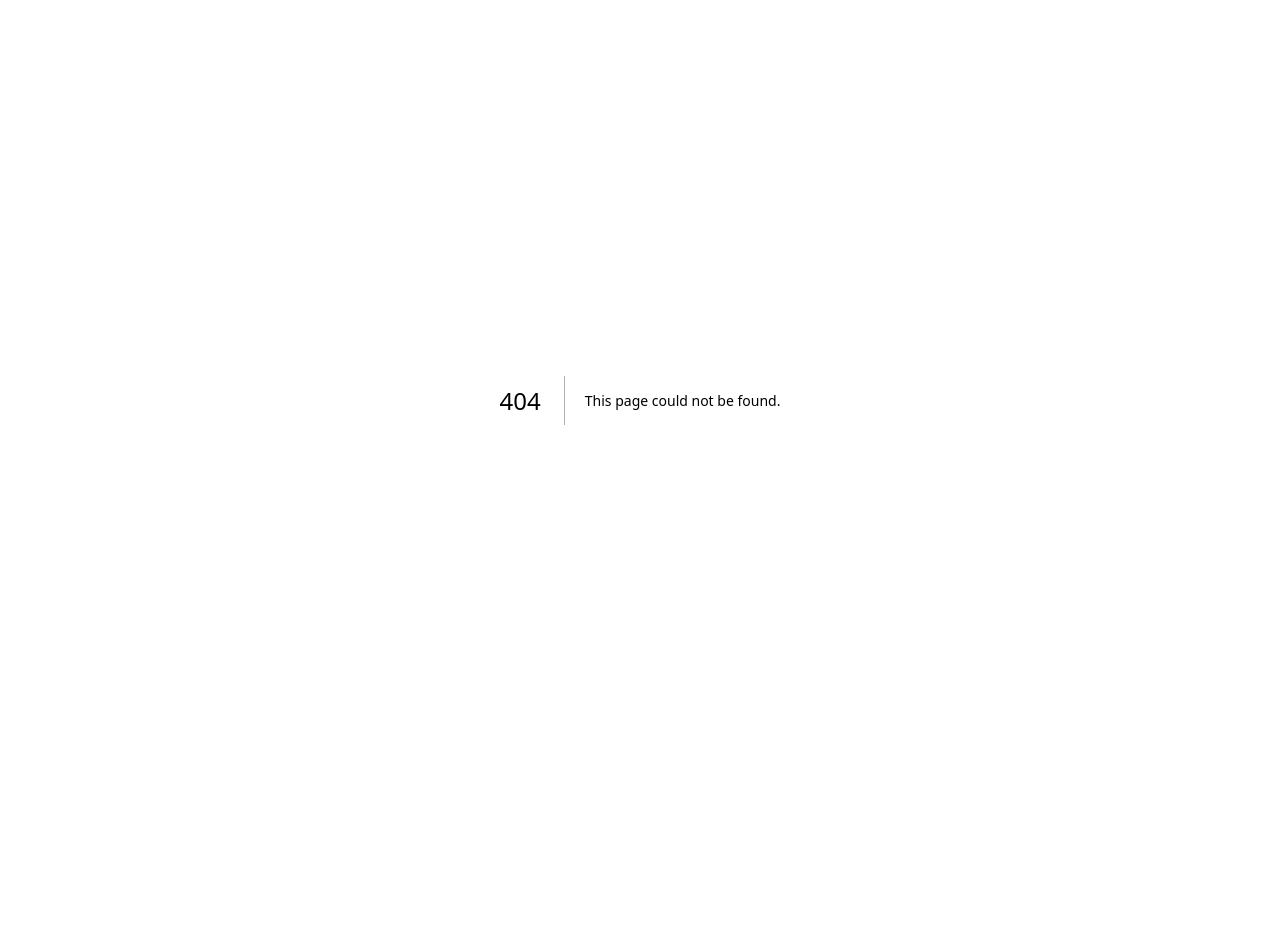
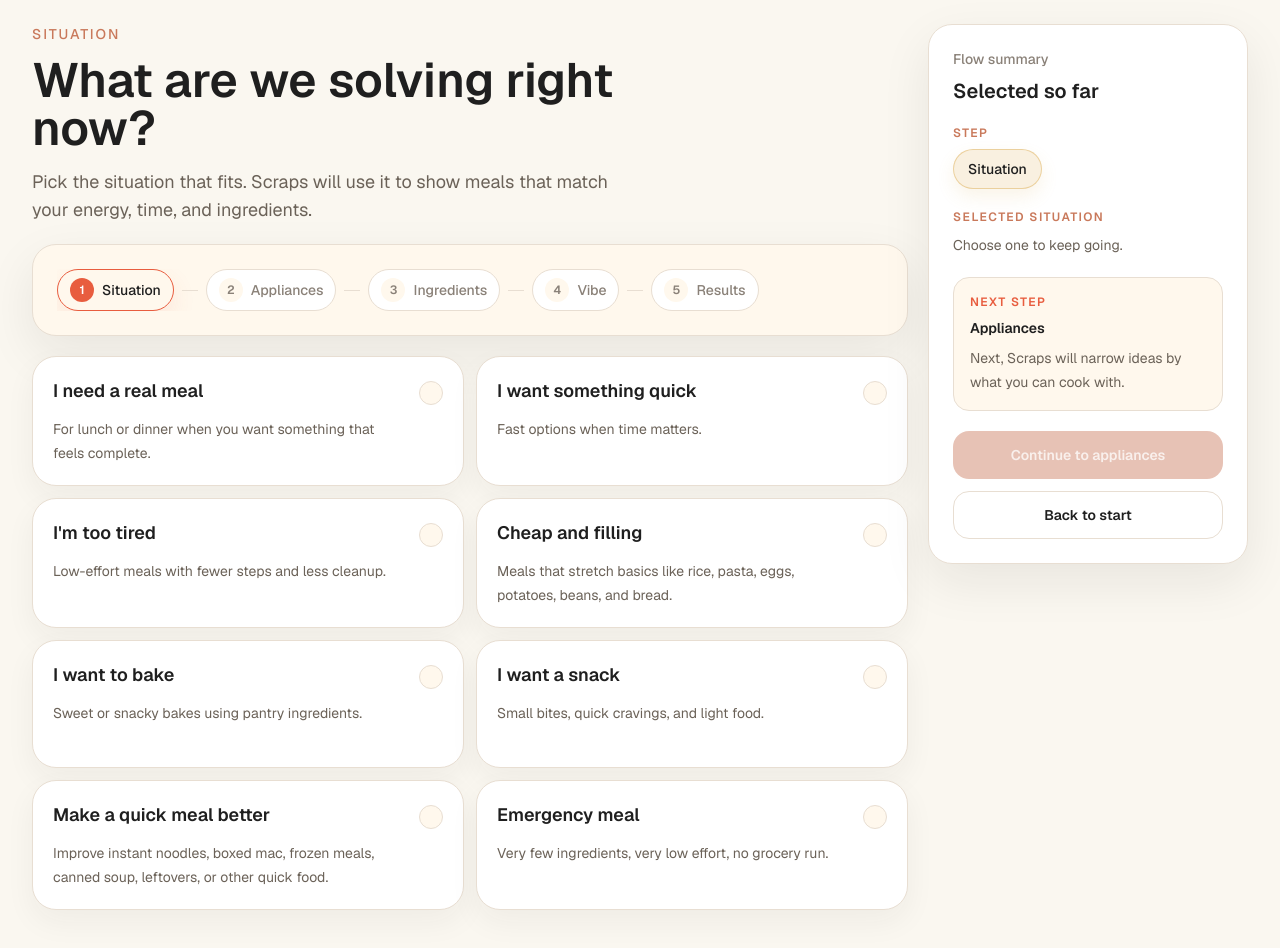
Before and after one commit to thejosht/scraps, a Next.js app: page /cook in a window 1280 px wide. Before the commit this address had no page. Before the commit the page ends 800 px from the top, so only its background shows below. Built offline with nearby package versions, Linux system fonts and the light colour scheme.

Commit message:
Add food situation selection

```diff
--- /dev/null
+++ b/src/app/cook/appliances/page.tsx
@@ -0,0 +1,22 @@
+import { AppShell, PageHeader, StepProgress } from "@/components/layout";
+import { SecondaryButton, SurfaceCard } from "@/components/ui";
+
+export default function AppliancesPlaceholderPage() {
+  return (
+    <AppShell showBottomNav={false} showDesktopNav={false}>
+      <div className="space-y-5">
+        <PageHeader
+          eyebrow="Appliances"
+          title="Appliance selection coming next."
+          description="This placeholder keeps the flow target in place without building the appliance screen yet."
+        />
+        <SurfaceCard warm className="p-5 sm:p-6">
+          <StepProgress currentStep={2} />
+          <div className="mt-6">
+            <SecondaryButton href="/cook">Back to situation</SecondaryButton>
+          </div>
+        </SurfaceCard>
+      </div>
+    </AppShell>
+  );
+}
--- /dev/null
+++ b/src/app/cook/page.tsx
@@ -0,0 +1,197 @@
+import Link from "next/link";
+import { AppShell, PageHeader, StepProgress } from "@/components/layout";
+import {
+  PrimaryButton,
+  SecondaryButton,
+  SelectableChip,
+  SurfaceCard,
+} from "@/components/ui";
+
+type CookPageProps = {
+  searchParams?: Promise<{
+    situation?: string;
+  }>;
+};
+
+type FoodSituation = {
+  description: string;
+  id: string;
+  title: string;
+};
+
+const foodSituations: FoodSituation[] = [
+  {
+    id: "real-meal",
+    title: "I need a real meal",
+    description:
+      "For lunch or dinner when you want something that feels complete.",
+  },
+  {
+    id: "quick",
+    title: "I want something quick",
+    description: "Fast options when time matters.",
+  },
+  {
+    id: "too-tired",
+    title: "I'm too tired",
+    description: "Low-effort meals with fewer steps and less cleanup.",
+  },
+  {
+    id: "cheap-filling",
+    title: "Cheap and filling",
+    description:
+      "Meals that stretch basics like rice, pasta, eggs, potatoes, beans, and bread.",
+  },
+  {
+    id: "bake",
+    title: "I want to bake",
+    description: "Sweet or snacky bakes using pantry ingredients.",
+  },
+  {
+    id: "snack",
+    title: "I want a snack",
+    description: "Small bites, quick cravings, and light food.",
+  },
+  {
+    id: "upgrade-premade",
+    title: "Make a quick meal better",
+    description:
+      "Improve instant noodles, boxed mac, frozen meals, canned soup, leftovers, or other quick food.",
+  },
+  {
+    id: "emergency",
+    title: "Emergency meal",
+    description: "Very few ingredients, very low effort, no grocery run.",
+  },
+];
+
+export default async function CookPage({ searchParams }: CookPageProps) {
+  const params = await searchParams;
+  const selectedSituation = foodSituations.find(
+    (situation) => situation.id === params?.situation,
+  );
+
+  const summaryPanel = (
+    <SurfaceCard className="p-5">
+      <p className="text-sm font-medium text-text-muted">Flow summary</p>
+      <h2 className="mt-2 text-xl font-semibold text-text-primary">
+        Selected so far
+      </h2>
+
+      <div className="mt-5 space-y-5">
+        <div>
+          <p className="text-xs font-semibold uppercase tracking-[0.12em] text-clay-accent">
+            Step
+          </p>
+          <div className="mt-2">
+            <SelectableChip selected>Situation</SelectableChip>
+          </div>
+        </div>
+
+        <div>
+          <p className="text-xs font-semibold uppercase tracking-[0.12em] text-clay-accent">
+            Selected situation
+          </p>
+          <p className="mt-2 text-sm leading-6 text-text-secondary">
+            {selectedSituation?.title ?? "Choose one to keep going."}
+          </p>
+        </div>
+
+        <div className="rounded-2xl border border-border bg-surface-warm p-4">
+          <p className="text-xs font-semibold uppercase tracking-[0.12em] text-primary-accent">
+            Next step
+          </p>
+          <p className="mt-2 text-sm font-semibold text-text-primary">
+            Appliances
+          </p>
+          <p className="mt-2 text-sm leading-6 text-text-secondary">
+            Next, Scraps will narrow ideas by what you can cook with.
+          </p>
+        </div>
+
+        <div className="grid gap-3">
+          {selectedSituation ? (
+            <PrimaryButton className="w-full" href="/cook/appliances">
+              Continue to appliances
+            </PrimaryButton>
+          ) : (
+            <PrimaryButton className="w-full" disabled>
+              Continue to appliances
+            </PrimaryButton>
+          )}
+          <SecondaryButton className="w-full" href="/">
+            Back to start
+          </SecondaryButton>
+        </div>
+      </div>
+    </SurfaceCard>
+  );
+
+  return (
+    <AppShell
+      rightPanel={summaryPanel}
+      showBottomNav={false}
+      showDesktopNav={false}
+    >
+      <div className="space-y-5">
+        <PageHeader
+          eyebrow="Situation"
+          title="What are we solving right now?"
+          description="Pick the situation that fits. Scraps will use it to show meals that match your energy, time, and ingredients."
+        />
+
+        <SurfaceCard warm className="p-4 sm:p-5">
+          <StepProgress currentStep={1} />
+        </SurfaceCard>
+
+        <section aria-label="Food situation options">
+          <div className="grid gap-3 sm:grid-cols-2 xl:grid-cols-2">
+            {foodSituations.map((situation) => {
+              const isSelected = situation.id === selectedSituation?.id;
+
+              return (
+                <Link
+                  aria-pressed={isSelected}
+                  className={[
+                    "min-h-32 rounded-card border p-5 text-left transition duration-200 ease-out",
+                    "focus-visible:outline-2 focus-visible:outline-offset-2 focus-visible:outline-primary-accent",
+                    isSelected
+                      ? "border-primary-accent bg-surface-warm shadow-[0_16px_36px_rgb(232_93_63/0.14)]"
+                      : "border-border bg-surface shadow-[0_12px_30px_rgb(31_31_31/0.05)] hover:-translate-y-0.5 hover:border-clay-accent hover:bg-surface-warm",
+                  ].join(" ")}
+                  href={`/cook?situation=${situation.id}`}
+                  key={situation.id}
+                  role="button"
+                >
+                  <div className="flex items-start justify-between gap-4">
+                    <div>
+                      <h2 className="text-lg font-semibold text-text-primary">
+                        {situation.title}
+                      </h2>
+                      <p className="mt-3 text-sm leading-6 text-text-secondary">
+                        {situation.description}
+                      </p>
+                    </div>
+                    <span
+                      className={[
+                        "mt-1 grid size-6 shrink-0 place-items-center rounded-full border",
+                        isSelected
+                          ? "border-primary-accent bg-primary-accent"
+                          : "border-border bg-surface-warm",
+                      ].join(" ")}
+                      aria-hidden="true"
+                    >
+                      {isSelected ? (
+                        <span className="size-2 rounded-full bg-white" />
+                      ) : null}
+                    </span>
+                  </div>
+                </Link>
+              );
+            })}
+          </div>
+        </section>
+      </div>
+    </AppShell>
+  );
+}
--- a/src/app/page.tsx
+++ b/src/app/page.tsx
@@ -1,5 +1,6 @@
 import { IngredientBubble } from "@/components/bubbles";
 import { AppShell } from "@/components/layout";
+import Link from "next/link";
 import {
   PrimaryButton,
   SecondaryButton,
@@ -113,19 +114,19 @@
               </p>
 
               <div className="mt-7 grid gap-3 sm:grid-cols-[1fr_1fr] xl:max-w-xl">
-                <PrimaryButton className="w-full">
+                <PrimaryButton className="w-full" href="/cook">
                   Start with what I have
                 </PrimaryButton>
-                <SecondaryButton className="w-full">
-                  Upgrade something frozen
+                <SecondaryButton className="w-full" href="/cook">
+                  Make a quick meal better
                 </SecondaryButton>
               </div>
-              <button
-                className="mt-4 min-h-11 rounded-2xl px-1 text-left text-sm font-semibold text-text-secondary transition hover:text-primary-accent focus-visible:outline-2 focus-visible:outline-offset-2 focus-visible:outline-primary-accent"
-                type="button"
+              <Link
+                className="mt-4 inline-flex min-h-11 items-center rounded-2xl px-1 text-left text-sm font-semibold text-text-secondary transition hover:text-primary-accent focus-visible:outline-2 focus-visible:outline-offset-2 focus-visible:outline-primary-accent"
+                href="/cook"
               >
                 Too tired, show easy meals
-              </button>
+              </Link>
             </div>
 
             <div className="rounded-card border border-border bg-surface/70 p-4 shadow-[0_18px_42px_rgb(31_31_31/0.06)] sm:p-5">
--- a/src/components/layout/AppShell.tsx
+++ b/src/components/layout/AppShell.tsx
@@ -1,7 +1,6 @@
 import type { ReactNode } from "react";
 import { SurfaceCard } from "@/components/ui";
 import { BottomNav } from "./BottomNav";
-import { DesktopShell } from "./DesktopShell";
 import { PageHeader } from "./PageHeader";
 
 type AppShellProps = {
@@ -70,18 +69,33 @@
       ].join(" ")}
     >
       <div className="mx-auto w-full max-w-7xl">
-        <div className="space-y-5 lg:hidden">
-          {header}
-          <div className="grid gap-5">{children}</div>
-          {rightPanel ? <div>{rightPanel}</div> : null}
-        </div>
-
-        <DesktopShell leftPanel={resolvedLeftPanel} rightPanel={rightPanel}>
-          <div className="space-y-5">
+        <div
+          className={[
+            "grid w-full gap-5",
+            resolvedLeftPanel && rightPanel
+              ? "lg:grid-cols-[15rem_minmax(0,1fr)_20rem]"
+              : resolvedLeftPanel
+                ? "lg:grid-cols-[15rem_minmax(0,1fr)]"
+                : rightPanel
+                  ? "lg:grid-cols-[minmax(0,1fr)_20rem]"
+                  : "lg:grid-cols-1",
+          ].join(" ")}
+        >
+          {resolvedLeftPanel ? (
+            <aside className="hidden min-w-0 self-start lg:sticky lg:top-6 lg:block">
+              {resolvedLeftPanel}
+            </aside>
+          ) : null}
+          <div className="min-w-0 space-y-5">
             {header}
             {children}
           </div>
-        </DesktopShell>
+          {rightPanel ? (
+            <aside className="min-w-0 self-start lg:sticky lg:top-6">
+              {rightPanel}
+            </aside>
+          ) : null}
+        </div>
       </div>
       {showBottomNav ? <BottomNav /> : null}
     </main>
--- a/src/components/ui/PrimaryButton.tsx
+++ b/src/components/ui/PrimaryButton.tsx
@@ -1,34 +1,48 @@
 "use client";
 
 import type { ButtonHTMLAttributes, ReactNode } from "react";
+import Link from "next/link";
 
 type PrimaryButtonProps = {
   children: ReactNode;
   className?: string;
   disabled?: boolean;
+  href?: string;
   onClick?: ButtonHTMLAttributes<HTMLButtonElement>["onClick"];
   type?: ButtonHTMLAttributes<HTMLButtonElement>["type"];
 };
+
+const primaryButtonClassName = [
+  "inline-flex min-h-12 items-center justify-center rounded-2xl",
+  "bg-primary-accent px-5 text-sm font-semibold text-white",
+  "shadow-[0_12px_26px_rgb(232_93_63/0.22)]",
+  "transition duration-200 ease-out",
+  "hover:bg-primary-accent-dark hover:shadow-[0_14px_30px_rgb(201_72_50/0.20)]",
+  "focus-visible:outline-2 focus-visible:outline-offset-2 focus-visible:outline-primary-accent",
+  "disabled:cursor-not-allowed disabled:bg-clay-accent/45 disabled:text-white/75 disabled:shadow-none",
+].join(" ");
 
 export function PrimaryButton({
   children,
   className = "",
   disabled = false,
+  href,
   onClick,
   type = "button",
 }: PrimaryButtonProps) {
+  const composedClassName = [primaryButtonClassName, className].join(" ");
+
+  if (href && !disabled) {
+    return (
+      <Link className={composedClassName} href={href}>
+        {children}
+      </Link>
+    );
+  }
+
   return (
     <button
-      className={[
-        "inline-flex min-h-12 items-center justify-center rounded-2xl",
-        "bg-primary-accent px-5 text-sm font-semibold text-white",
-        "shadow-[0_12px_26px_rgb(232_93_63/0.22)]",
-        "transition duration-200 ease-out",
-        "hover:bg-primary-accent-dark hover:shadow-[0_14px_30px_rgb(201_72_50/0.20)]",
-        "focus-visible:outline-2 focus-visible:outline-offset-2 focus-visible:outline-primary-accent",
-        "disabled:cursor-not-allowed disabled:bg-clay-accent/45 disabled:text-white/75 disabled:shadow-none",
-        className,
-      ].join(" ")}
+      className={composedClassName}
       disabled={disabled}
       onClick={onClick}
       type={type}
--- a/src/components/ui/SecondaryButton.tsx
+++ b/src/components/ui/SecondaryButton.tsx
@@ -1,33 +1,47 @@
 "use client";
 
 import type { ButtonHTMLAttributes, ReactNode } from "react";
+import Link from "next/link";
 
 type SecondaryButtonProps = {
   children: ReactNode;
   className?: string;
   disabled?: boolean;
+  href?: string;
   onClick?: ButtonHTMLAttributes<HTMLButtonElement>["onClick"];
   type?: ButtonHTMLAttributes<HTMLButtonElement>["type"];
 };
+
+const secondaryButtonClassName = [
+  "inline-flex min-h-12 items-center justify-center rounded-2xl",
+  "border border-border bg-surface px-5 text-sm font-semibold text-text-primary",
+  "transition duration-200 ease-out",
+  "hover:border-primary-accent hover:bg-surface-warm hover:text-primary-accent",
+  "focus-visible:outline-2 focus-visible:outline-offset-2 focus-visible:outline-primary-accent",
+  "disabled:cursor-not-allowed disabled:border-border disabled:bg-surface disabled:text-text-muted",
+].join(" ");
 
 export function SecondaryButton({
   children,
   className = "",
   disabled = false,
+  href,
   onClick,
   type = "button",
 }: SecondaryButtonProps) {
+  const composedClassName = [secondaryButtonClassName, className].join(" ");
+
+  if (href && !disabled) {
+    return (
+      <Link className={composedClassName} href={href}>
+        {children}
+      </Link>
+    );
+  }
+
   return (
     <button
-      className={[
-        "inline-flex min-h-12 items-center justify-center rounded-2xl",
-        "border border-border bg-surface px-5 text-sm font-semibold text-text-primary",
-        "transition duration-200 ease-out",
-        "hover:border-primary-accent hover:bg-surface-warm hover:text-primary-accent",
-        "focus-visible:outline-2 focus-visible:outline-offset-2 focus-visible:outline-primary-accent",
-        "disabled:cursor-not-allowed disabled:border-border disabled:bg-surface disabled:text-text-muted",
-        className,
-      ].join(" ")}
+      className={composedClassName}
       disabled={disabled}
       onClick={onClick}
       type={type}
```
